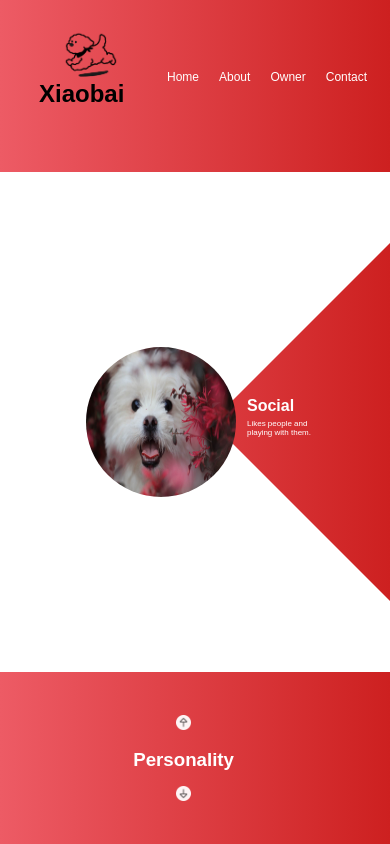
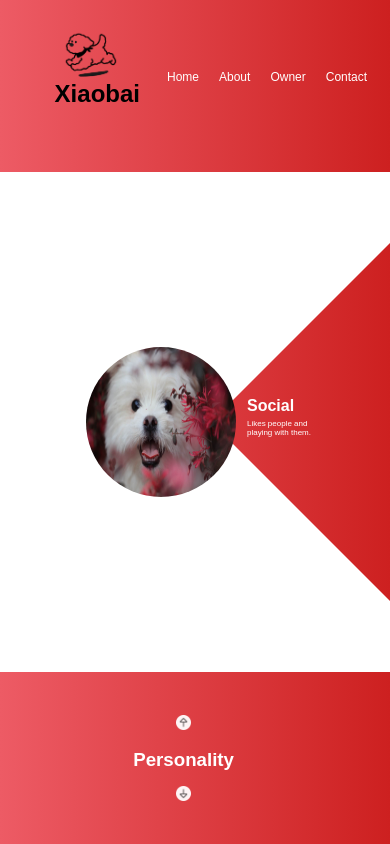
Before and after one commit to Truthseeker01/se-prep-final-project, a plain HTML site: page index.html in a window 390 px wide. Drawn offline with Linux system fonts and the light colour scheme.

Commit message:
updated css

```diff
--- a/style.css
+++ b/style.css
@@ -233,7 +233,7 @@
     }
     .logo h1{
       top:60px;
-      left:-50%;
+      left:-40%;
     }
     .feature h1{
       font-size: 16px;
```
